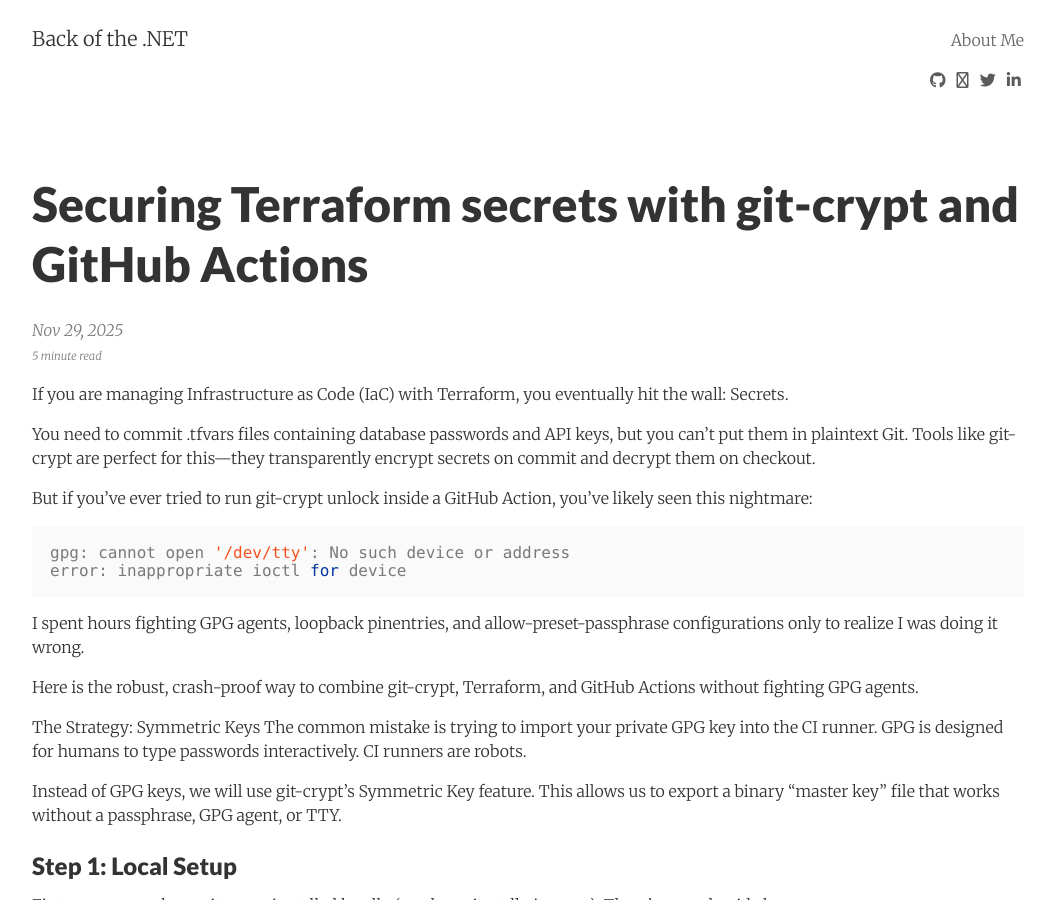
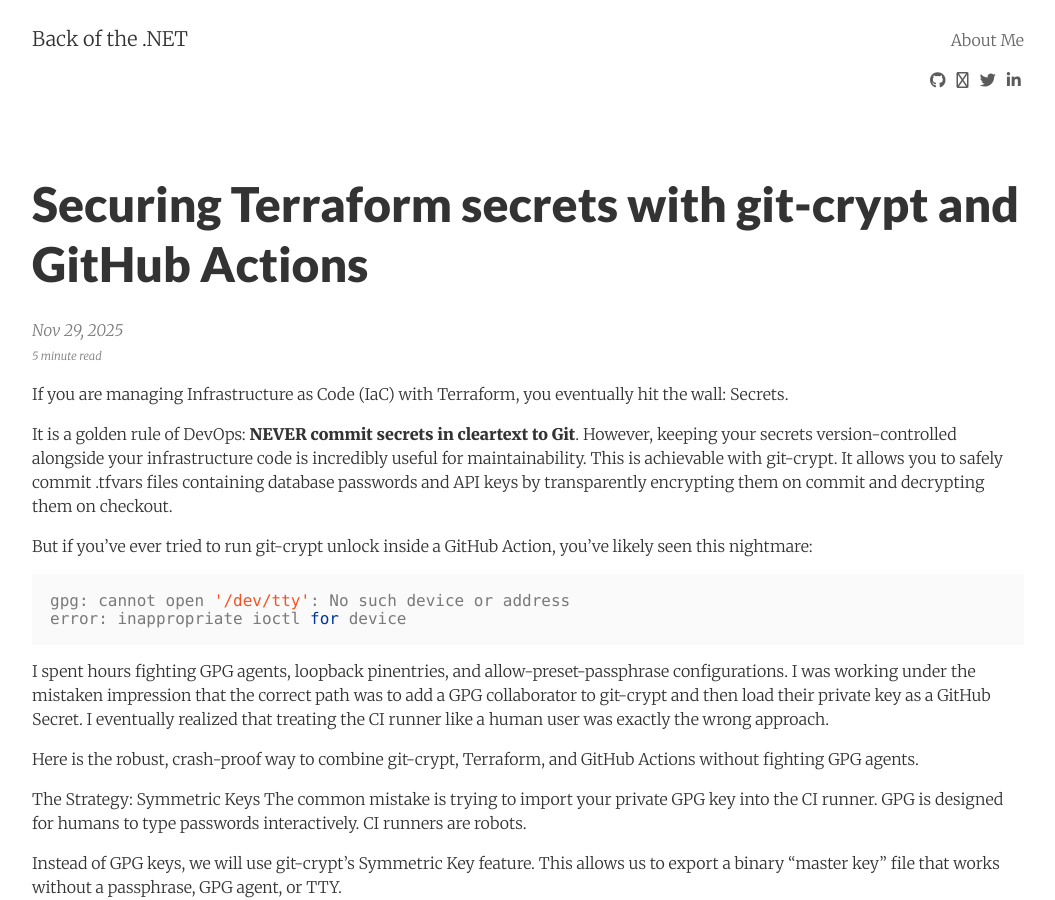
Before and after one commit to tobyreid/tobyreid.github.io, a Jekyll site: the page built from _posts/2025-11-29-securing-terraform-secrets-with-git-crypt-and-github-actions.md, in a window 1280 px wide and 900 px high. Shown: the whole window, without its empty margins (112-1167 px from the left). Built offline with Jekyll 4.4.1, drawn with Linux system fonts in a browser that asks for light colours; nearby versions of some CDN libraries; comment, search, counter and statistics services are not loaded.

Commit message:
more clarity

````diff
--- a/_posts/2025-11-29-securing-terraform-secrets-with-git-crypt-and-github-actions.md
+++ b/_posts/2025-11-29-securing-terraform-secrets-with-git-crypt-and-github-actions.md
@@ -8,7 +8,7 @@ minutes: 5
 
 If you are managing Infrastructure as Code (IaC) with Terraform, you eventually hit the wall: Secrets.
 
-You need to commit .tfvars files containing database passwords and API keys, but you can't put them in plaintext Git. Tools like git-crypt are perfect for this—they transparently encrypt secrets on commit and decrypt them on checkout.
+It is a golden rule of DevOps: __NEVER commit secrets in cleartext to Git__. However, keeping your secrets version-controlled alongside your infrastructure code is incredibly useful for maintainability. This is achievable with git-crypt. It allows you to safely commit .tfvars files containing database passwords and API keys by transparently encrypting them on commit and decrypting them on checkout.
 
 But if you've ever tried to run git-crypt unlock inside a GitHub Action, you've likely seen this nightmare:
 
@@ -17,7 +17,7 @@ gpg: cannot open '/dev/tty': No such device or address
 error: inappropriate ioctl for device
 ```
 
-I spent hours fighting GPG agents, loopback pinentries, and allow-preset-passphrase configurations only to realize I was doing it wrong.
+I spent hours fighting GPG agents, loopback pinentries, and allow-preset-passphrase configurations. I was working under the mistaken impression that the correct path was to add a GPG collaborator to git-crypt and then load their private key as a GitHub Secret. I eventually realized that treating the CI runner like a human user was exactly the wrong approach.
 
 Here is the robust, crash-proof way to combine git-crypt, Terraform, and GitHub Actions without fighting GPG agents.
 
````
